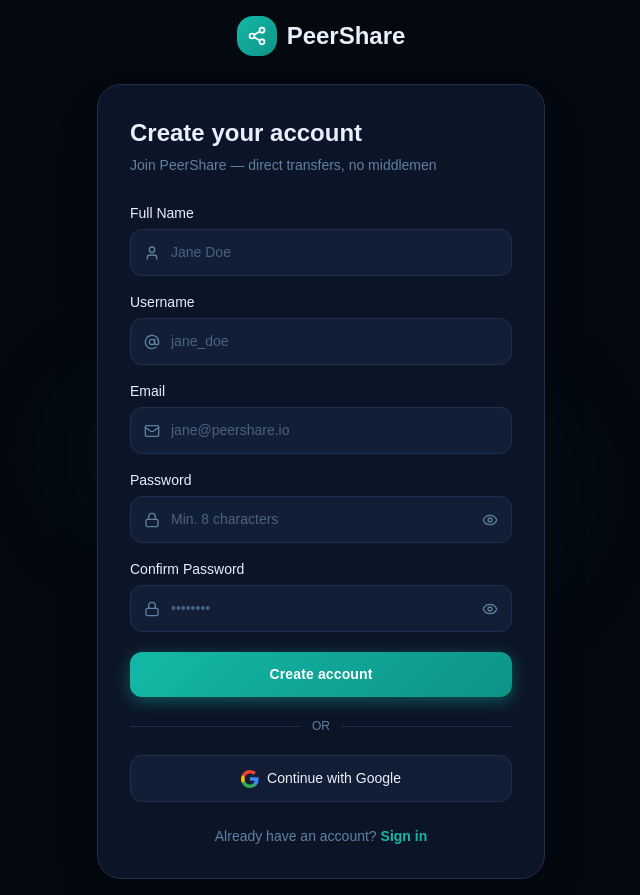
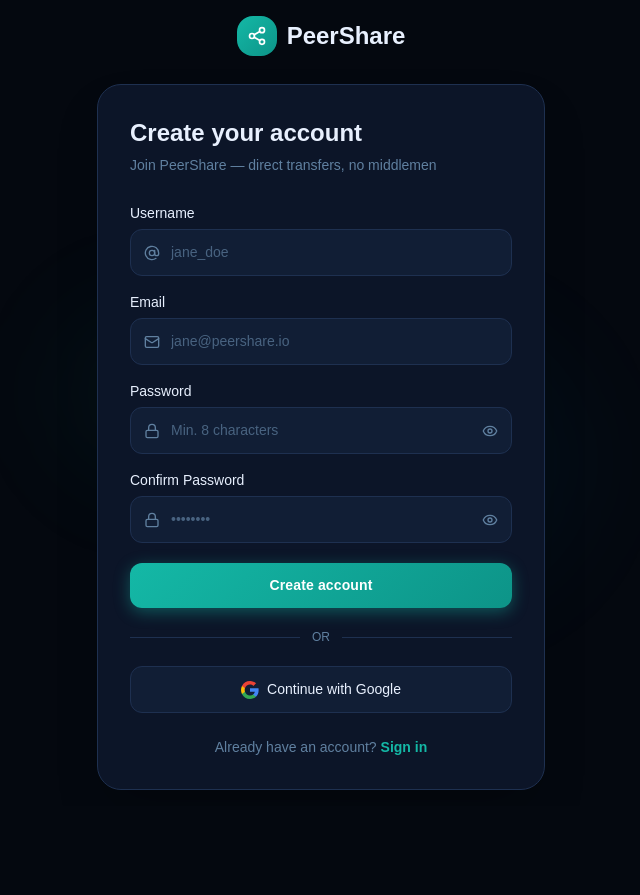
Before and after one commit to Rathodyashraj/peer-2-peer-decentralised-file-system, a React app in the folder frontend/: page /signup in a window 1280 px wide. Shown: the whole page, without its empty margins (319-959 px from the left). After the commit the page ends 806 px from the top, so only its background shows below. Built offline with nearby package versions, Linux system fonts and the light colour scheme; the HTML template or start-up script is replaced by a standard one.

Commit message:
removed fullname field from ui

```diff
--- a/frontend/src/pages/SignupPage.jsx
+++ b/frontend/src/pages/SignupPage.jsx
@@ -6,7 +6,7 @@
 export default function SignupPage() {
   const { signup } = useApp()
   const navigate = useNavigate()
-  const [form, setForm]       = useState({ fullName: '', username: '', email: '', password: '', confirm: '' })
+  const [form, setForm]       = useState({ username: '', email: '', password: '', confirm: '' })
   const [showPw, setShowPw]   = useState(false)
   const [showCfm, setShowCfm] = useState(false)
   const [loading, setLoading] = useState(false)
@@ -14,7 +14,6 @@
 
   function validate() {
     const e = {}
-    if (!form.fullName.trim()) e.fullName = 'Full name is required'
     if (!form.username.trim()) e.username = 'Username is required'
     else if (!/^[a-zA-Z0-9_.]+$/.test(form.username)) e.username = 'Only letters, numbers, . and _'
     if (!form.email.trim())    e.email    = 'Email is required'
@@ -36,7 +35,7 @@
 
   function handleGoogle() {
     setLoading(true)
-    setTimeout(() => signup({ fullName: 'Google User', username: 'google_user' }, navigate), 1000)
+    setTimeout(() => signup({ username: 'google_user' }, navigate), 1000)
   }
 
   const pwStrength = Math.min(4, Math.floor(form.password.length / 2))
@@ -64,7 +63,6 @@
 
         <form onSubmit={handleSubmit} className="flex flex-col gap-4">
           {[
-            { key: 'fullName', label: 'Full Name', icon: User,   type: 'text',  ph: 'Jane Doe' },
             { key: 'username', label: 'Username',  icon: AtSign, type: 'text',  ph: 'jane_doe' },
             { key: 'email',    label: 'Email',     icon: Mail,   type: 'email', ph: 'jane@peershare.io' },
           ].map(({ key, label, icon: Icon, type, ph }) => (
```
